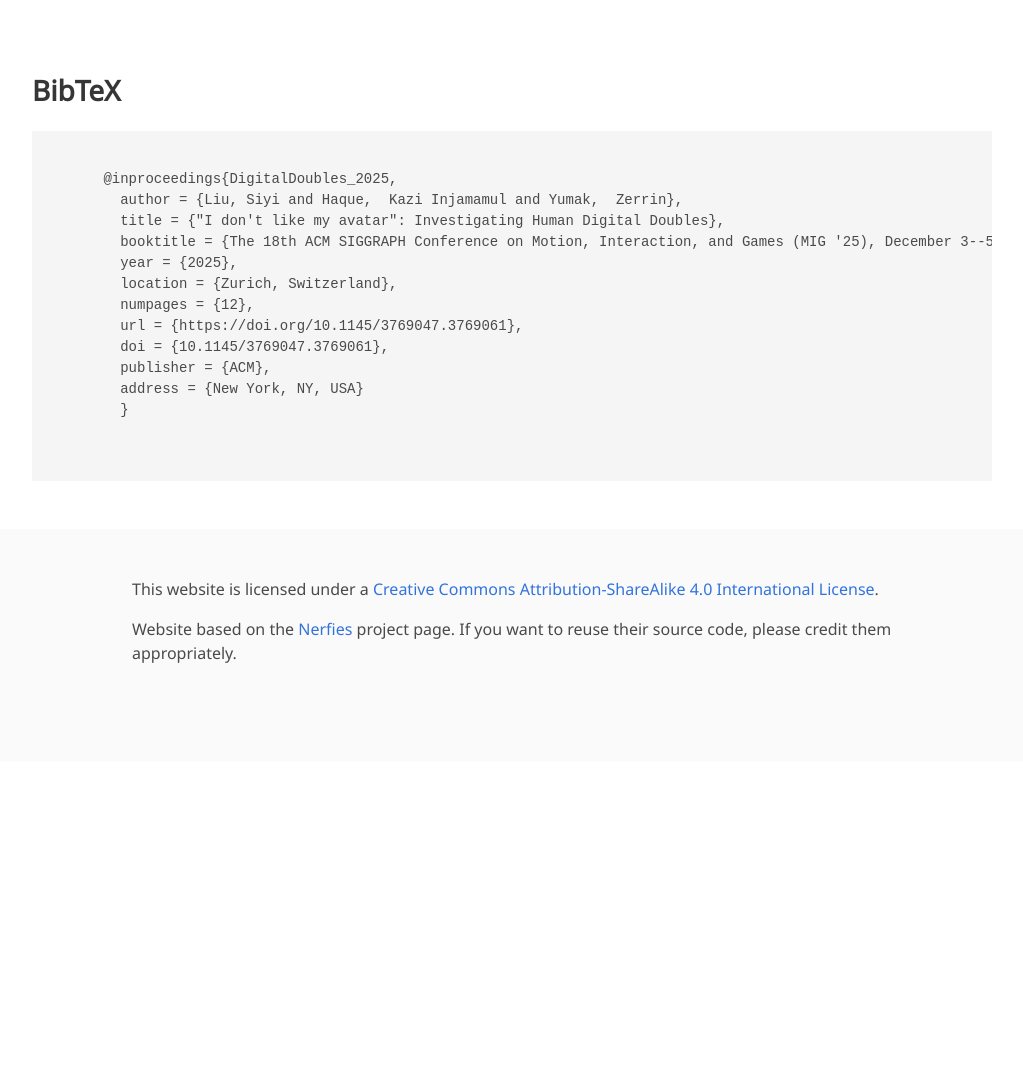
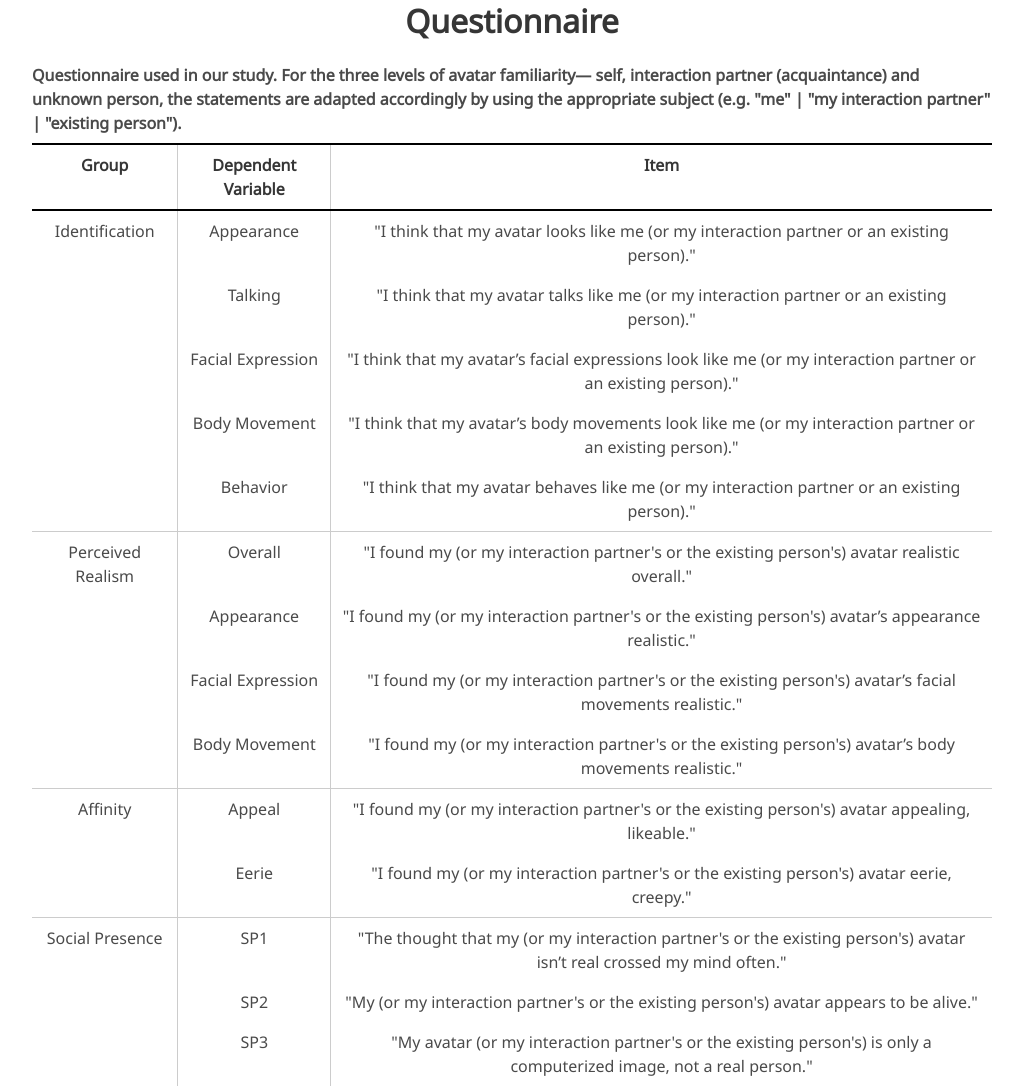
Before and after one commit to galib360/InvestigatingDigitalDoubles, a plain HTML site: page index.html in a window 1280 px wide. Shown: the part 2745-3834 px from the top of the page, without its empty margins (128-1151 px from the left). Before the commit the page ends 3506 px from the top, so only its background shows below. Drawn offline with nearby package versions, Linux system fonts and the light colour scheme; some icons are missing; a web font is replaced by a local one.

Commit message:
added the questionnaire table

```diff
--- a/index.html
+++ b/index.html
@@ -159,13 +159,99 @@
 
 
         </div>
-</div>
+      </div>
 
 
 
+    </div>
+
+    <div class="columns is-centered has-text-centered">
+      <div class="column is-full">
+        <h2 class="title is-3">Questionnaire</h2>
+        <table class="latex-table">
+    <caption>Questionnaire used in our study. For the three levels of avatar familiarity— self, interaction partner (acquaintance) and unknown person, the statements are adapted accordingly by using the appropriate subject (e.g. "me" | "my interaction partner" | "existing person").</caption>
+    <thead>
+        <tr>
+            <th>Group</th>
+            <th>Dependent Variable</th>
+            <th>Item</th>
+        </tr>
+    </thead>
+    <tbody>
+        <tr>
+            <td rowspan="5">Identification</td>
+            <td>Appearance</td>
+            <td>"I think that my avatar looks like me (or my interaction partner or an existing person)."</td>
+        </tr>
+        <tr>
+            <td>Talking</td>
+            <td>"I think that my avatar talks like me (or my interaction partner or an existing person)."</td>
+        </tr>
+        <tr>
+            <td>Facial Expression</td>
+            <td>"I think that my avatar’s facial expressions look like me (or my interaction partner or an existing person)."</td>
+        </tr>
+        <tr>
+            <td>Body Movement</td>
+            <td>"I think that my avatar’s body movements look like me (or my interaction partner or an existing person)."</td>
+        </tr>
+        <tr>
+            <td>Behavior</td>
+            <td>"I think that my avatar behaves like me (or my interaction partner or an existing person)."</td>
+        </tr>
+
+        <tr class="mid-rule">
+            <td rowspan="4">Perceived Realism</td>
+            <td>Overall</td>
+            <td>"I found my (or my interaction partner's or the existing person's) avatar realistic overall."</td>
+        </tr>
+        <tr>
+            <td>Appearance</td>
+            <td>"I found my (or my interaction partner's or the existing person's) avatar’s appearance realistic."</td>
+        </tr>
+        <tr>
+            <td>Facial Expression</td>
+            <td>"I found my (or my interaction partner's or the existing person's) avatar’s facial movements realistic."</td>
+        </tr>
+        <tr>
+            <td>Body Movement</td>
+            <td>"I found my (or my interaction partner's or the existing person's) avatar’s body movements realistic."</td>
+        </tr>
+
+        <tr class="mid-rule">
+            <td rowspan="2">Affinity</td>
+            <td>Appeal</td>
+            <td>"I found my (or my interaction partner's or the existing person's) avatar appealing, likeable."</td>
+        </tr>
+        <tr>
+            <td>Eerie</td>
+            <td>"I found my (or my interaction partner's or the existing person's) avatar eerie, creepy."</td>
+        </tr>
+
+        <tr class="mid-rule">
+            <td rowspan="3">Social Presence</td>
+            <td>SP1</td>
+            <td>"The thought that my (or my interaction partner's or the existing person's) avatar isn’t real crossed my mind often."</td>
+        </tr>
+        <tr>
+            <td>SP2</td>
+            <td>"My (or my interaction partner's or the existing person's) avatar appears to be alive."</td>
+        </tr>
+        <tr>
+            <td>SP3</td>
+            <td>"My avatar (or my interaction partner's or the existing person's) is only a computerized image, not a real person."</td>
+        </tr>
+
+        </tbody>
+</table>
       </div>
+
+
+
     </div>
-      </div>
+
+    </div>
+    </div>
     </div>
     <!--/ Methodology -->
 </section>
--- a/static/css/index.css
+++ b/static/css/index.css
@@ -155,3 +155,39 @@ body {
 #interpolation-image-wrapper img {
   border-radius: 5px;
 }
+
+.latex-table {
+    width: 100%;
+    border-collapse: collapse;
+    margin-top: 1em;
+    margin-bottom: 1em;
+}
+.latex-table caption {
+    caption-side: top;
+    text-align: left;
+    font-weight: bold;
+    padding-bottom: 0.5em;
+}
+.latex-table th, .latex-table td {
+    padding: 8px 10px;
+    text-align: left;
+    /* Replicating the vertical line separating the first two columns */
+    border-right: 1px solid #ccc;
+}
+.latex-table td:last-child, .latex-table th:last-child {
+    border-right: none; /* Remove right border from the last column */
+}
+.latex-table thead th {
+    /* Replicating \toprule[2pt] */
+    border-top: 2px solid #000;
+    border-bottom: 2px solid #000;
+    font-weight: bold;
+}
+.latex-table tbody tr:first-child td {
+    /* Replicating the separation from the header */
+    border-top: none;
+}
+/* Styles for the midrule breaks */
+.latex-table tbody tr.mid-rule td {
+    border-top: 1px solid #ccc;
+}
```
